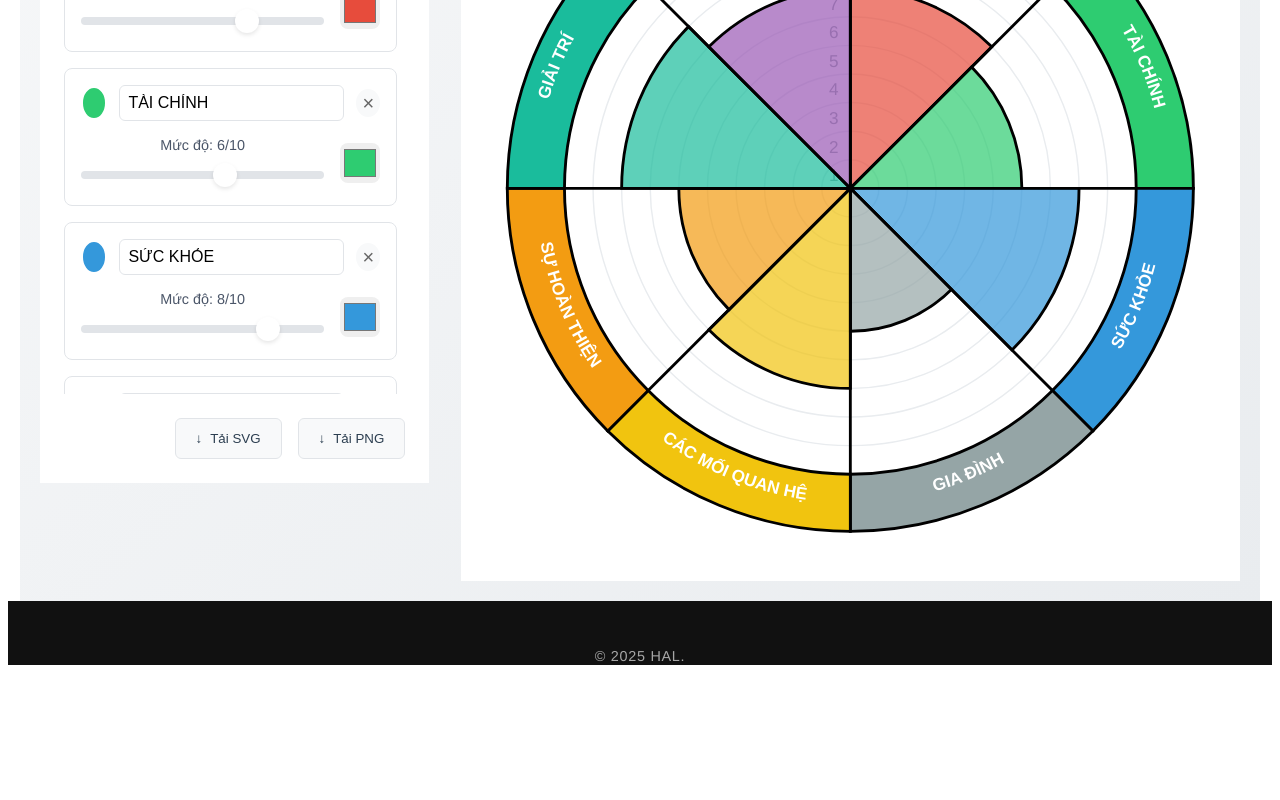
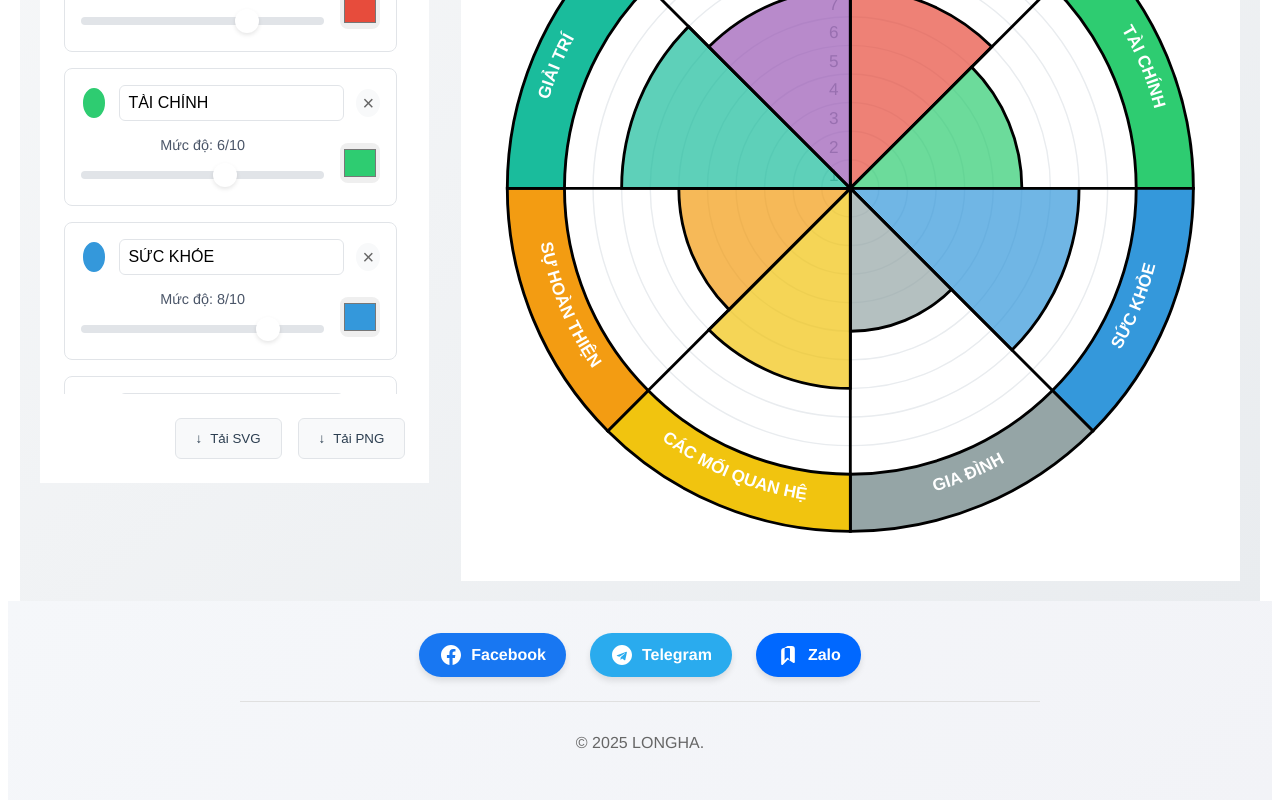
Before and after one commit to longhangoc/vue, a Vue app: page / in a window 1280 px wide. Shown: the part 533-1333 px from the top of the page. Before the commit the page ends 1198 px from the top, so only its background shows below. Built offline with nearby package versions, Linux system fonts and the light colour scheme.

Commit message:
Update Footer.vue

```diff
--- a/src/components/Footer.vue
+++ b/src/components/Footer.vue
@@ -1,27 +1,28 @@
 <template>
-  <footer class="footer">
+  <footer class="modern-footer">
     <div class="footer-content">
-      <p class="copyright">
-        © {{ currentYear }} HAL.
-      </p>
-      <div class="social-links">
-        <a href="#" class="social-link">
-          <svg xmlns="http://www.w3.org/2000/svg" viewBox="0 0 24 24" fill="none" stroke="currentColor" stroke-width="2" stroke-linecap="round" stroke-linejoin="round">
-            <path d="M18 2h-3a5 5 0 0 0-5 5v3H7v4h3v8h4v-8h3l1-4h-4V7a1 1 0 0 1 1-1h3z"></path>
+      <div class="contact-buttons">
+        <a href="#" class="contact-button facebook">
+          <svg xmlns="http://www.w3.org/2000/svg" width="24" height="24" viewBox="0 0 24 24" fill="currentColor">
+            <path d="M12 2C6.477 2 2 6.477 2 12c0 4.991 3.657 9.128 8.438 9.879V14.89h-2.54V12h2.54V9.797c0-2.506 1.492-3.89 3.777-3.89 1.094 0 2.238.195 2.238.195v2.46h-1.26c-1.243 0-1.63.771-1.63 1.562V12h2.773l-.443 2.89h-2.33v6.989C18.343 21.129 22 16.99 22 12c0-5.523-4.477-10-10-10z"/>
           </svg>
+          Facebook
         </a>
-        <a href="#" class="social-link">
-          <svg xmlns="http://www.w3.org/2000/svg" viewBox="0 0 24 24" fill="none" stroke="currentColor" stroke-width="2" stroke-linecap="round" stroke-linejoin="round">
-            <rect x="2" y="2" width="20" height="20" rx="5" ry="5"></rect>
-            <path d="M16 11.37A4 4 0 1 1 12.63 8 4 4 0 0 1 16 11.37z"></path>
-            <line x1="17.5" y1="6.5" x2="17.51" y2="6.5"></line>
+        <a href="#" class="contact-button telegram">
+          <svg xmlns="http://www.w3.org/2000/svg" width="24" height="24" viewBox="0 0 24 24" fill="currentColor">
+            <path d="M12 2C6.477 2 2 6.477 2 12s4.477 10 10 10 10-4.477 10-10S17.523 2 12 2zm4.888 7.405l-1.566 7.338c-.116.511-.406.636-.822.395l-2.369-1.749-1.137 1.099c-.125.125-.23.23-.472.23l.168-2.395 4.361-3.941c.189-.168-.042-.263-.285-.094l-5.389 3.39-2.321-.724c-.504-.159-.513-.504.106-.743l9.054-3.49c.424-.153.798.105.659.739z"/>
           </svg>
+          Telegram
         </a>
-        <a href="#" class="social-link">
-          <svg xmlns="http://www.w3.org/2000/svg" viewBox="0 0 24 24" fill="none" stroke="currentColor" stroke-width="2" stroke-linecap="round" stroke-linejoin="round">
-            <path d="M23 3a10.9 10.9 0 0 1-3.14 1.53 4.48 4.48 0 0 0-7.86 3v1A10.66 10.66 0 0 1 3 4s-4 9 5 13a11.64 11.64 0 0 1-7 2c9 5 20 0 20-11.5a4.5 4.5 0 0 0-.08-.83A7.72 7.72 0 0 0 23 3z"></path>
+        <a href="#" class="contact-button zalo">
+          <svg xmlns="http://www.w3.org/2000/svg" width="24" height="24" viewBox="0 0 24 24" fill="currentColor">
+            <path d="M14.414 5H9.586a1 1 0 0 0-1 1v11.414l2.293-2.293a1 1 0 0 1 1.414 0L14 17.414V6a1 1 0 0 0-1-1zm-2.828-2h4.242a3 3 0 0 1 3 3v13a1 1 0 0 1-1.707.707L12 16.414l-5.121 5.293A1 1 0 0 1 5.172 21v-13a3 3 0 0 1 3-3z"/>
           </svg>
+          Zalo
         </a>
+      </div>
+      <div class="footer-bottom">
+        <p>© {{ currentYear }} LONGHA.</p>
       </div>
     </div>
   </footer>
@@ -39,72 +40,79 @@ export default {
 </script>
 
 <style scoped>
-.footer {
-  background-color: #111;
-  color: #ccc;
-  padding: 2rem 1.5rem;
+.modern-footer {
+  background: linear-gradient(135deg, #f5f7fa 0%, #f2f3f7 100%);
+  padding: 2rem;
   text-align: center;
-  position: relative;
-  overflow: hidden;
 }
 
 .footer-content {
-  max-width: 1200px;
+  max-width: 800px;
   margin: 0 auto;
-  display: flex;
-  flex-direction: column;
-  align-items: center;
-  gap: 1.5rem;
 }
 
-.copyright {
-  font-size: 0.9rem;
-  opacity: 0.8;
-  letter-spacing: 0.05em;
+.contact-buttons {
+  display: flex;
+  justify-content: center;
+  gap: 1.5rem;
+  margin-bottom: 1.5rem;
 }
 
-.social-links {
+.contact-button {
   display: flex;
-  gap: 2rem;
+  align-items: center;
+  justify-content: center;
+  gap: 0.5rem;
+  padding: 10px 20px;
+  border-radius: 30px;
+  text-decoration: none;
+  font-weight: 600;
+  transition: all 0.3s ease;
+  box-shadow: 0 4px 6px rgba(0,0,0,0.1);
 }
 
-.social-link {
-  color: #fff;
-  display: inline-flex;
-  align-items: center;
-  justify-content: center;
-  width: 2.5rem;
-  height: 2.5rem;
-  border-radius: 50%;
-  background-color: rgba(255,255,255,0.1);
-  transition: all 0.3s ease;
+.contact-button svg {
+  transition: transform 0.3s ease;
 }
 
-.social-link svg {
-  width: 1.5rem;
-  height: 1.5rem;
-  stroke: currentColor;
+.contact-button:hover {
+  transform: translateY(-5px);
+  box-shadow: 0 6px 8px rgba(0,0,0,0.15);
 }
 
-.social-link:hover {
-  background-color: #2575fc;
+.contact-button:hover svg {
+  transform: scale(1.1);
+}
+
+.facebook {
+  background-color: #1877F2;
   color: white;
-  transform: scale(1.1) rotate(6deg);
+}
+
+.telegram {
+  background-color: #2AABEE;
+  color: white;
+}
+
+.zalo {
+  background-color: #0068FF;
+  color: white;
+}
+
+.footer-bottom {
+  color: #666;
+  border-top: 1px solid #e0e0e0;
+  padding-top: 1rem;
 }
 
 @media (max-width: 768px) {
-  .social-links {
-    gap: 1.5rem;
+  .contact-buttons {
+    flex-direction: column;
+    gap: 1rem;
   }
 
-  .social-link {
-    width: 2rem;
-    height: 2rem;
-  }
-
-  .social-link svg {
-    width: 1.2rem;
-    height: 1.2rem;
+  .contact-button {
+    width: 100%;
   }
 }
 </style>
```
